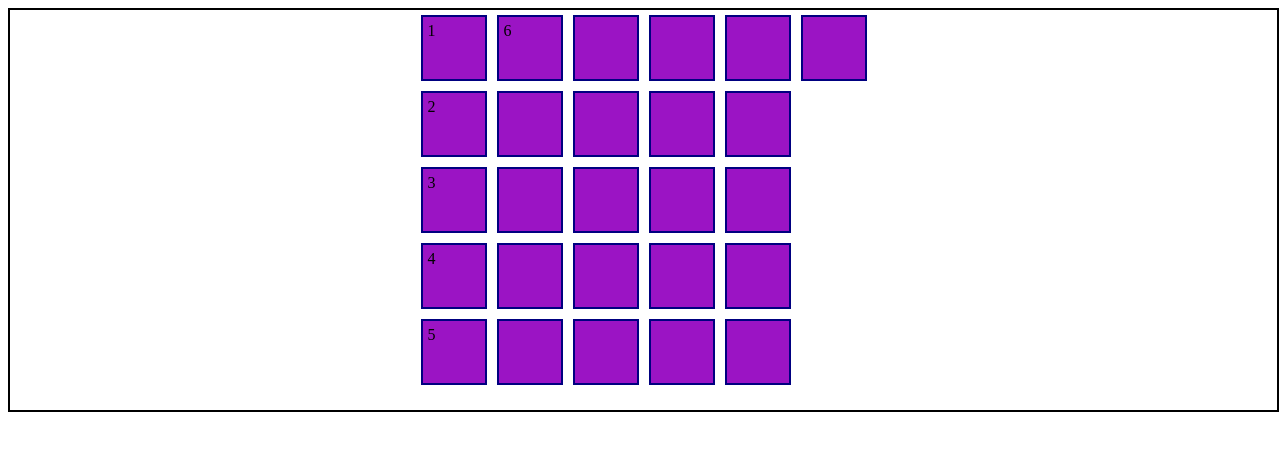
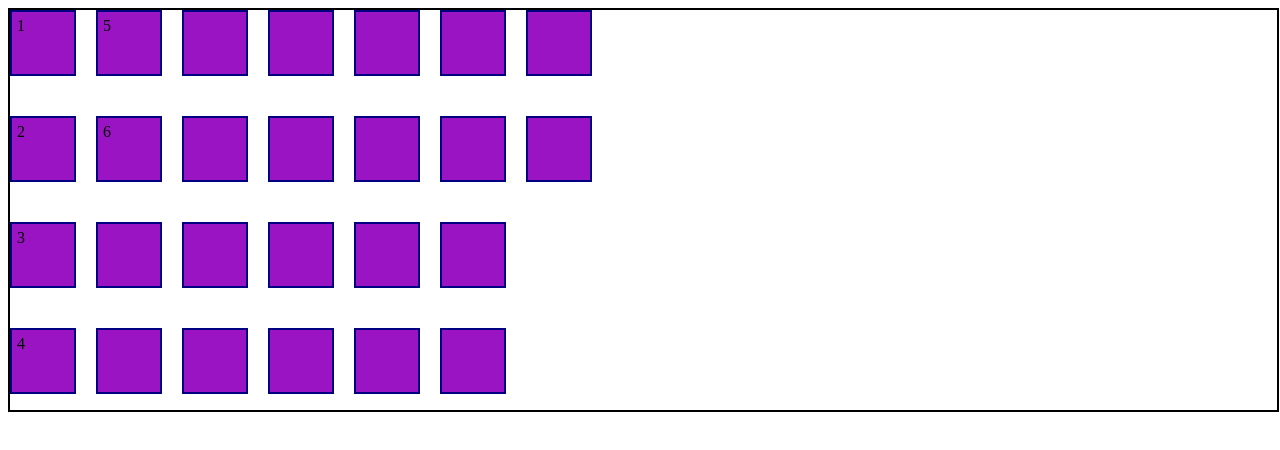
Before and after one commit to soumojit-dev/Web-Development, a plain HTML site: page Day 32 Flexbox 4 - Flex Wrap , Flex Flow & Gap Property/index.html in a window 1280 px wide. Drawn offline with Linux system fonts and the light colour scheme.

Commit message:
update.css

```diff
--- a/Day 32 Flexbox 4 - Flex Wrap & Flow/script.js
+++ /dev/null
@@ -1,2 +0,0 @@
-alert("Welcome to Day 32 of Web Development")
-alert("----Flexbox 4 - Flew Wrap & Flow----")
--- /dev/null
+++ b/Day 32 Flexbox 4 - Flex Wrap , Flex Flow & Gap Property/script.js
@@ -0,0 +1,2 @@
+alert("Welcome to Day 32 of Web Development")
+alert("----Flexbox 4 - Flew Wrap, Flex Flow & Gap Property----")
--- a/Day 32 Flexbox 4 - Flex Wrap & Flow/style.css
+++ b/Day 32 Flexbox 4 - Flex Wrap , Flex Flow & Gap Property/style.css
@@ -7,13 +7,15 @@
     /* justify-content: center; */
     /*Center the items horizontally*/
     /* align-items: center; is USED WHEN THERE IS A SINGLE LINE */
-    align-content: center;
+    align-content: flex-start;
     /*align-content is USED WHEN THERE IS MORE THAN ONE LINE*/
     flex-wrap: wrap;
     /* flex-wrap: wrap-reverse; WRAPS THE ITEMS IN REVERSE ORDER */
     /* Syntax of flex-flow: flex-direction || flex-wrap */
     flex-flow: column wrap;
-
+    /* row-gap: 40px;
+    column-gap: 20px; */
+    gap: 40px 20px; /* row-gap || column-gap */
 }
 
 .item {
@@ -21,6 +23,6 @@
     width: 52px;
     background-color: #9b14c4;
     border: 2px solid navy;
-    margin: 5px;
+    /* margin: 5px; */
     padding: 5px;
 }
```
Also changed, not shown: Day 32 Flexbox 4 - Flex Wrap , Flex Flow & Gap Property/index.html (renamed from Day 32 Flexbox 4 - Flex Wrap & Flow/index.html).
